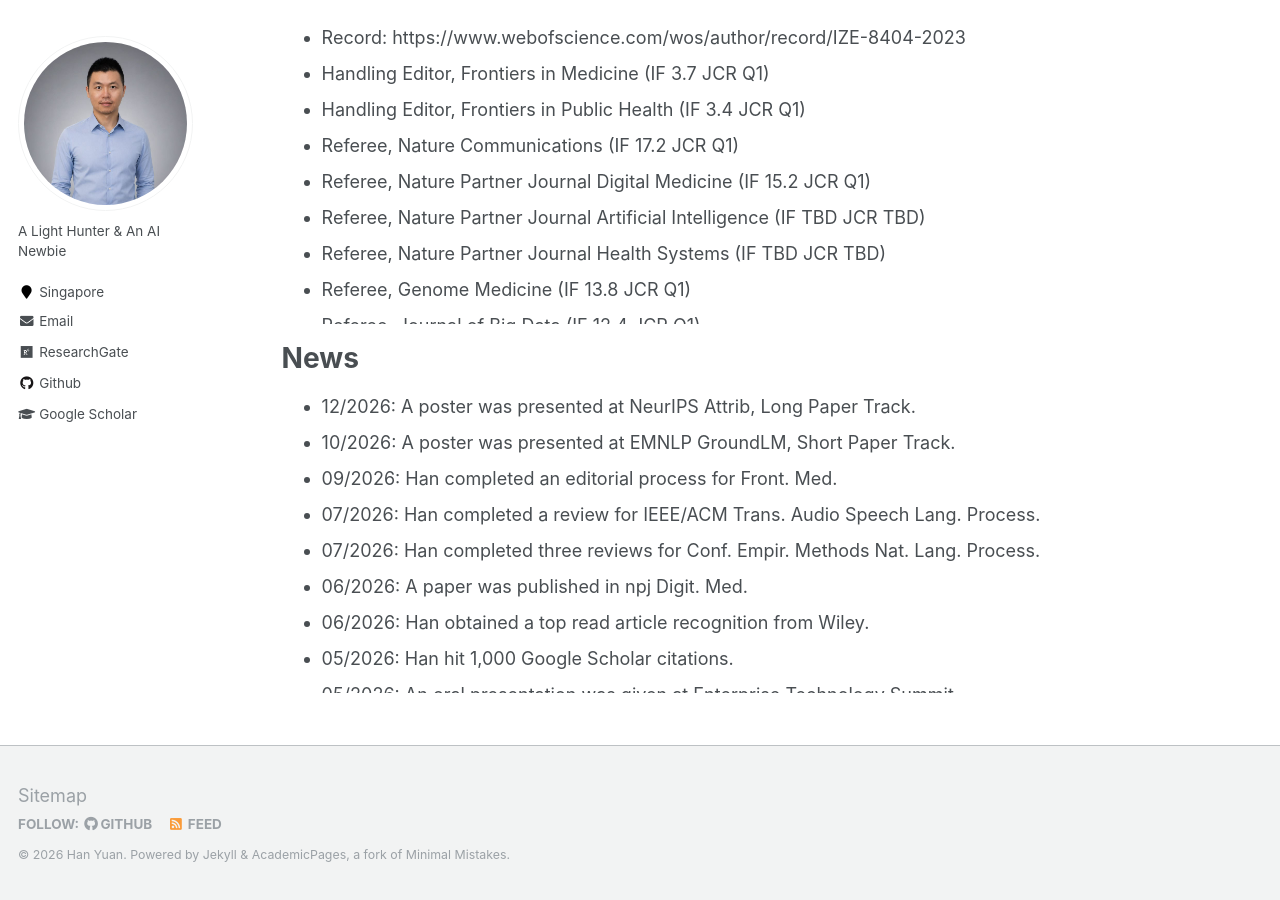
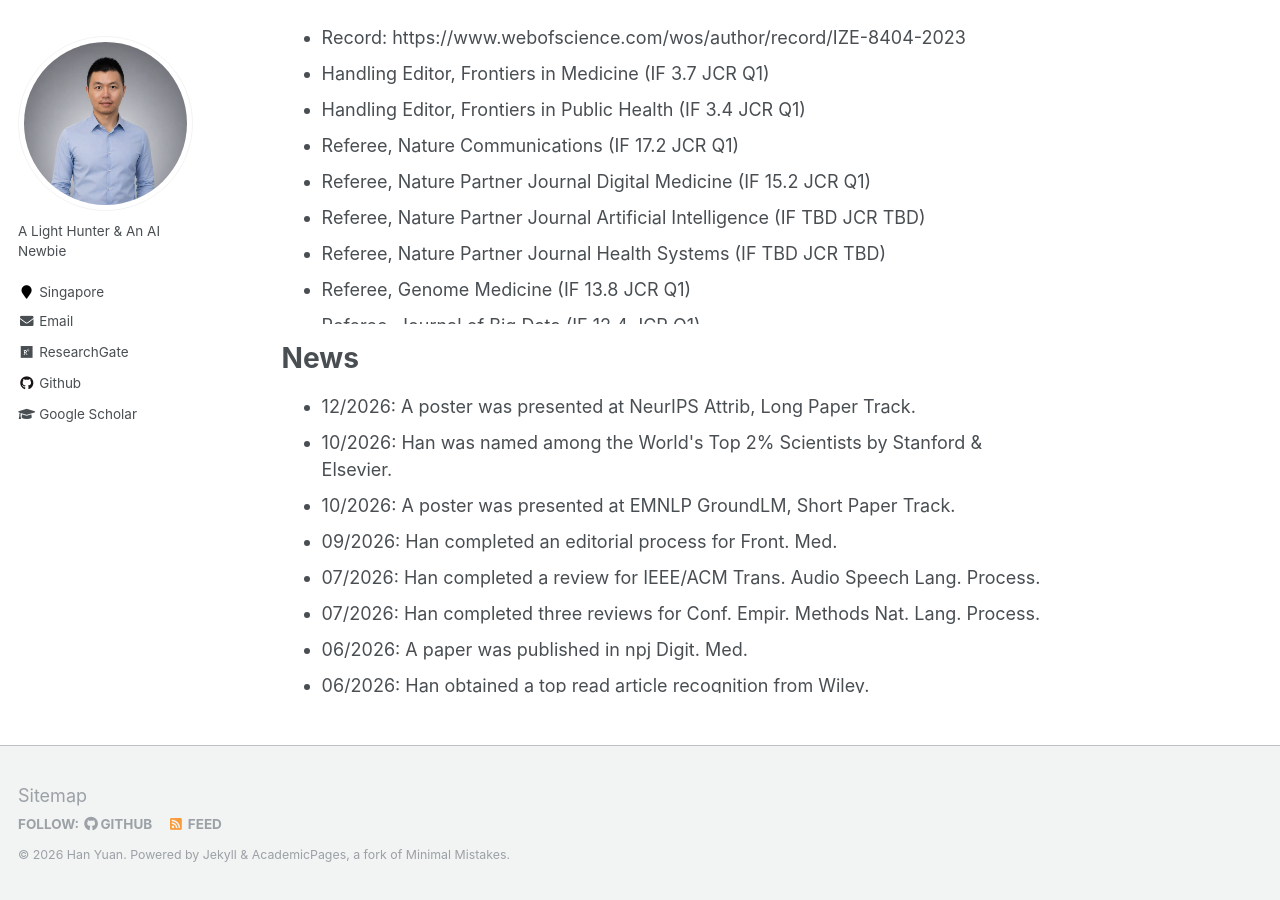
Before and after one commit to Han-Yuan-Med/Han-Yuan-Med.github.io, a Jekyll site: the page built from _pages/about.md, in a window 1280 px wide and 900 px high, scrolled down 1230 px. Built offline with Jekyll 4.4.1, drawn with Linux system fonts in a browser that asks for light colours.

Commit message:
Update about.md

```diff
--- a/_pages/about.md
+++ b/_pages/about.md
@@ -71,6 +71,7 @@ Thank you for visiting my academic website. I invite you to explore the [publica
 # News
 <ul style="width: auto; height: 300px; overflow: auto">
   <li>12/2026: A poster was presented at NeurIPS Attrib, Long Paper Track.</li>
+  <li>10/2026: Han was named among the World's Top 2% Scientists by Stanford & Elsevier.</li>
   <li>10/2026: A poster was presented at EMNLP GroundLM, Short Paper Track.</li>
   <li>09/2026: Han completed an editorial process for Front. Med.</li>
   <li>07/2026: Han completed a review for IEEE/ACM Trans. Audio Speech Lang. Process.</li>
```
